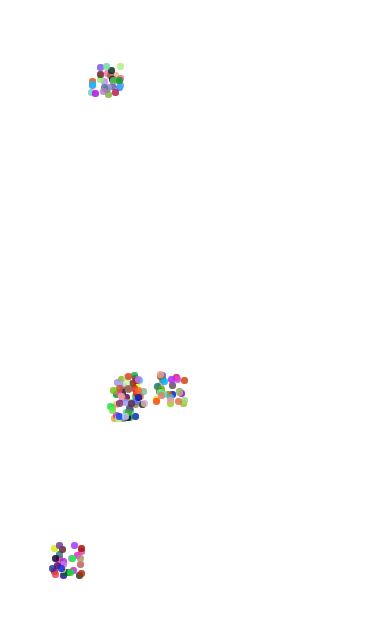
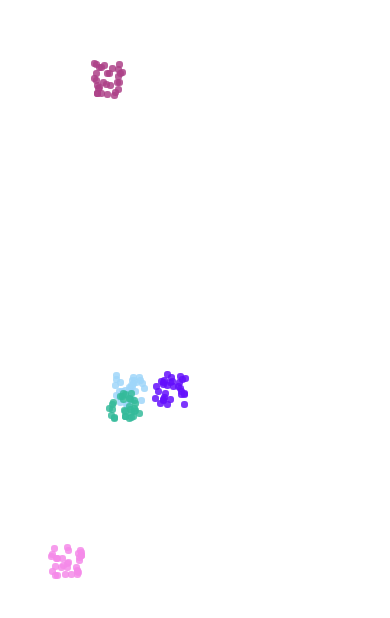
Before and after one commit to Abhinandan-Kushwaha/Fireworks, a React Native app: screen / in a window 390 px wide. Shown: the part 122-740 px from the top of the page. Built offline with nearby package versions, Linux system fonts and the light colour scheme.

Commit message:
Added circular fireworks

```diff
--- a/App.js
+++ b/App.js
@@ -7,13 +7,14 @@ const { height, width } = Dimensions.get('window');
 export default class App extends React.PureComponent {
     render() {
         return <Fireworks
-            speed={3}
+            speed={2}
             density={8}
             colors={['#ff0', '#ff3', '#cc0', '#ff4500', '#ff6347']}
             iterations={15}
             height={height}
             width={width}
             zIndex={1}
+            circular={false}
         />
     }
 }
--- a/Fireworks.js
+++ b/Fireworks.js
@@ -6,6 +6,8 @@ let skyWidth;
 let skyZindex;
 let explosionIterations;
 let count = 0;
+let yPositions = [];
+let xPositions = [];
 
 export default class Fireworks extends Component {
   constructor(props) {
@@ -19,7 +21,10 @@ export default class Fireworks extends Component {
   }
 
   componentWillMount = () => {
-    const { height, width, zIndex, iterations } = this.props;
+    const { height, width, zIndex, iterations, circular } = this.props;
+    if (circular) {
+      this.fillXYpositions();
+    }
     if (height && typeof height === 'number') {
       skyHeight = height;
     } else {
@@ -42,6 +47,21 @@ export default class Fireworks extends Component {
     }
     this.setExplosionSpots();
   };
+
+  fillXYpositions = () => {
+    let x, y;
+    for (let i = 0; i <= 5; i++) {
+      x = i * i * 8;
+      xPositions[i] = x;
+      xPositions[i + 5] = x;
+      xPositions[i + 10] = 200 - x;
+      xPositions[i + 15] = 200 - x;
+      yPositions[i] = 100 - (Math.sqrt(10000 - (x - 100) * (x - 100)));
+      yPositions[i + 5] = 100 + (Math.sqrt(10000 - (x - 100) * (x - 100)));
+      yPositions[i + 10] = 100 - (Math.sqrt(10000 - (x - 100) * (x - 100)));
+      yPositions[i + 15] = 100 + (Math.sqrt(10000 - (x - 100) * (x - 100)));
+    }
+  }
 
   setExplosionSpots = (shouldUpdateCounts) => {
     let { density } = this.props;
@@ -103,14 +123,53 @@ export default class Fireworks extends Component {
     return Math.round(Math.random() * n);
   };
 
-  explosionBox = () => {
+  getRandomColors = () => {
     const { colors } = this.props;
+    if (colors && colors.length > 0) {
+      let l = colors.length - 1;
+      let n = Math.round(Math.random() * l);
+      return colors[n];
+    } else {
+      return 'rgb(' +
+        this.getRandom(255) +
+        ',' +
+        this.getRandom(255) +
+        ',' +
+        this.getRandom(255) +
+        ')';
+    }
+  }
+
+  explosionBox = (color) => {
+    const { circular, iterations } = this.props;
+    let ballSize = this.movingBall.interpolate({
+      inputRange: [0, 1],
+      outputRange: [0, 20]
+    });
+    let ballRadius = this.movingBall.interpolate({
+      inputRange: [0, 1],
+      outputRange: [0, 10]
+    });
     let balls = [],
       randomTops = [],
       randomLefts = [],
-      randomColors = [];
-    for (let i = 0; i < 30; i++) {
+      x, y, loopCount;
+    loopCount = circular ? 20 : 30;
+    for (let i = 0; i <= loopCount; i++) {
       balls.push('');
+      if (circular) {
+        x = xPositions[i];
+        y = yPositions[i];
+        randomTops[i] = this.movingBall.interpolate({
+          inputRange: [0, 1],
+          outputRange: [100, y]
+        });
+        randomLefts[i] = this.movingBall.interpolate({
+          inputRange: [0, 1],
+          outputRange: [100, x]
+        });
+      }
+      else {
         randomTops[i] = this.movingBall.interpolate({
           inputRange: [0, 1],
           outputRange: [100, this.getRandom(200)],
@@ -119,26 +178,13 @@ export default class Fireworks extends Component {
           inputRange: [0, 1],
           outputRange: [100, this.getRandom(200)],
         });
-      if (colors && colors.length > 0) {
-        let l = colors.length - 1;
-        let n = Math.round(Math.random() * l);
-        randomColors[i] = colors[n];
-      } else {
-        randomColors[i] =
-          'rgb(' +
-          this.getRandom(255) +
-          ',' +
-          this.getRandom(255) +
-          ',' +
-          this.getRandom(255) +
-          ')';
       }
     }
     let ballOpacity = this.fadingOpacity.interpolate({
       inputRange: [0, 1],
       outputRange: [0, 1],
     });
-    const { color } = this.props;
+    if (!iterations || count < iterations - 1) {
       return (
         <View style={styles.explosionBoundary}>
           {balls.map((ball, index) => {
@@ -147,10 +193,13 @@ export default class Fireworks extends Component {
                 style={[
                   styles.ball,
                   {
+                    height: circular ? ballSize : 7,
+                    width: circular ? ballSize : 7,
+                    borderRadius: circular ? ballRadius : 3,
                     top: randomTops[index],
                     left: randomLefts[index],
-                  opacity: ballOpacity,
-                  backgroundColor: color || randomColors[index],
+                    opacity: circular ? 1 : ballOpacity,
+                    backgroundColor: color || this.getRandomColors(),
                   },
                 ]}
               />
@@ -158,6 +207,8 @@ export default class Fireworks extends Component {
           })}
         </View>
       );
+    }
+    return null;
   };
   render() {
     const { x, y } = this.state;
@@ -172,7 +223,7 @@ export default class Fireworks extends Component {
                   top: y[index],
                   left: x[index],
                 }}>
-                {this.explosionBox()}
+                {this.explosionBox(this.getRandomColors())}
               </View>
             );
           })}
@@ -200,8 +251,5 @@ const styles = StyleSheet.create({
   },
   ball: {
     position: 'absolute',
-    height: 7,
-    width: 7,
-    borderRadius: 3,
   },
 });
--- a/package.json
+++ b/package.json
@@ -1,6 +1,6 @@
 {
   "name": "react-native-fireworks",
-  "version": "0.2.4",
+  "version": "0.2.5",
   "scripts": {
     "android": "react-native run-android",
     "ios": "react-native run-ios",
```
Also changed, not shown: 2 other files (tests, documents, lock files or other folders). Lines whose indentation alone changed are shown as unchanged.
